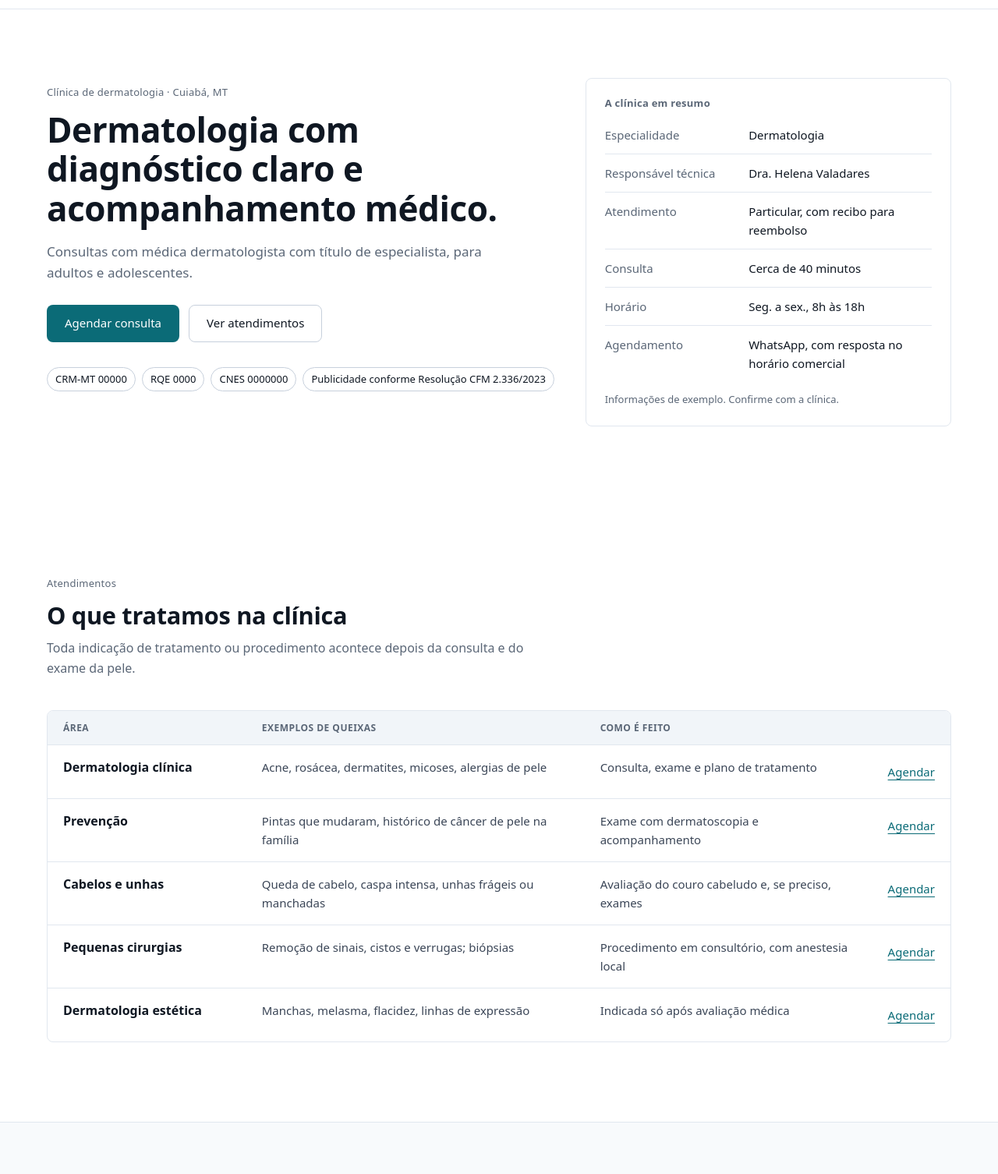
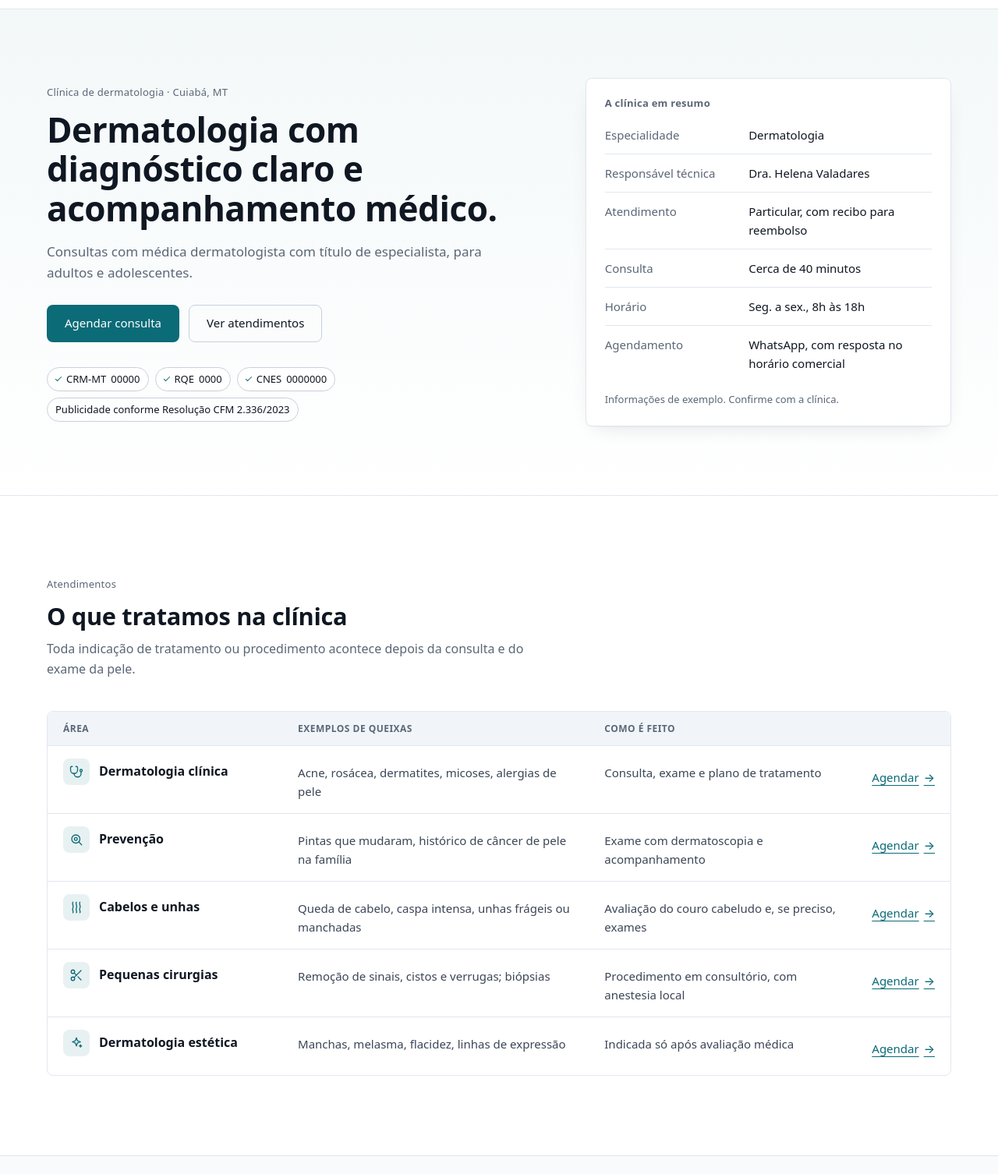
Before and after one commit to skyfoxxe/clinica-lume, a plain HTML site: page index.html in a window 1280 px wide. Shown: the part 94-1600 px from the top of the page at 78% size. Drawn offline with Linux system fonts and the light colour scheme.

Commit message:
Acabamento e movimento discretos: ícones, sombras, véu petróleo e entradas suaves
Co-Authored-By: Claude Opus 5.5 <noreply@anthropic.com>
Claude-Session: https://claude.ai/code/session_01S42CcTAuoZ13KAdjGEerM8

```diff
--- a/index.html
+++ b/index.html
@@ -104,31 +104,31 @@
             </thead>
             <tbody>
               <tr>
-                <th scope="row">Dermatologia clínica</th>
+                <th scope="row"><span class="svc"><svg class="svc-ico" viewBox="0 0 24 24" aria-hidden="true"><path d="M5 3H4a2 2 0 0 0-2 2v4a6 6 0 0 0 12 0V5a2 2 0 0 0-2-2h-1"/><path d="M8 15a6 6 0 0 0 12 0v-3"/><circle cx="20" cy="10" r="2"/></svg>Dermatologia clínica</span></th>
                 <td>Acne, rosácea, dermatites, micoses, alergias de pele</td>
                 <td>Consulta, exame e plano de tratamento</td>
                 <td><a class="row-link" data-wa="clinica" href="https://wa.me/5565999999999" target="_blank" rel="noopener">Agendar<span class="sr-only"> consulta de dermatologia clínica pelo WhatsApp (abre em nova aba)</span></a></td>
               </tr>
               <tr>
-                <th scope="row">Prevenção</th>
+                <th scope="row"><span class="svc"><svg class="svc-ico" viewBox="0 0 24 24" aria-hidden="true"><circle cx="11" cy="11" r="7"/><path d="m21 21-4.3-4.3"/><circle cx="11" cy="11" r="2.5"/></svg>Prevenção</span></th>
                 <td>Pintas que mudaram, histórico de câncer de pele na família</td>
                 <td>Exame com dermatoscopia e acompanhamento</td>
                 <td><a class="row-link" data-wa="prevencao" href="https://wa.me/5565999999999" target="_blank" rel="noopener">Agendar<span class="sr-only"> avaliação de pintas pelo WhatsApp (abre em nova aba)</span></a></td>
               </tr>
               <tr>
-                <th scope="row">Cabelos e unhas</th>
+                <th scope="row"><span class="svc"><svg class="svc-ico" viewBox="0 0 24 24" aria-hidden="true"><path d="M6 3c-2 4 2 6 0 10s2 6 0 8"/><path d="M12 3c-2 4 2 6 0 10s2 6 0 8"/><path d="M18 3c-2 4 2 6 0 10s2 6 0 8"/></svg>Cabelos e unhas</span></th>
                 <td>Queda de cabelo, caspa intensa, unhas frágeis ou manchadas</td>
                 <td>Avaliação do couro cabeludo e, se preciso, exames</td>
                 <td><a class="row-link" data-wa="cabelo" href="https://wa.me/5565999999999" target="_blank" rel="noopener">Agendar<span class="sr-only"> consulta sobre cabelos e unhas pelo WhatsApp (abre em nova aba)</span></a></td>
               </tr>
               <tr>
-                <th scope="row">Pequenas cirurgias</th>
+                <th scope="row"><span class="svc"><svg class="svc-ico" viewBox="0 0 24 24" aria-hidden="true"><circle cx="6" cy="6" r="3"/><circle cx="6" cy="18" r="3"/><path d="M20 4 8.12 15.88"/><path d="M14.47 14.48 20 20"/><path d="M8.12 8.12 12 12"/></svg>Pequenas cirurgias</span></th>
                 <td>Remoção de sinais, cistos e verrugas; biópsias</td>
                 <td>Procedimento em consultório, com anestesia local</td>
                 <td><a class="row-link" data-wa="cirurgia" href="https://wa.me/5565999999999" target="_blank" rel="noopener">Agendar<span class="sr-only"> avaliação para pequena cirurgia pelo WhatsApp (abre em nova aba)</span></a></td>
               </tr>
               <tr>
-                <th scope="row">Dermatologia estética</th>
+                <th scope="row"><span class="svc"><svg class="svc-ico" viewBox="0 0 24 24" aria-hidden="true"><path d="M12 3l1.8 5.2L19 10l-5.2 1.8L12 17l-1.8-5.2L5 10l5.2-1.8z"/><path d="M19 15v4"/><path d="M17 17h4"/></svg>Dermatologia estética</span></th>
                 <td>Manchas, melasma, flacidez, linhas de expressão</td>
                 <td>Indicada só após avaliação médica</td>
                 <td><a class="row-link" data-wa="estetica" href="https://wa.me/5565999999999" target="_blank" rel="noopener">Agendar<span class="sr-only"> avaliação estética pelo WhatsApp (abre em nova aba)</span></a></td>
@@ -242,7 +242,7 @@
     </section>
 
     <!-- Contato -->
-    <section class="section section-panel" id="contato" aria-labelledby="t-contato">
+    <section class="section section-wash" id="contato" aria-labelledby="t-contato">
       <div class="container contact-grid">
         <div class="contact-copy">
           <p class="eyebrow">Contato</p>
--- a/script.js
+++ b/script.js
@@ -1,6 +1,6 @@
 // Lume · faixa Básico · corporate-trust
 // 1) Os links de agendamento abrem o WhatsApp com a área de atendimento já escrita.
-// 2) Única entrada permitida pelo gênero: cada bloco aparece uma vez ao rolar (200 ms, 6 px).
+// 2) Sombra no cabeçalho ao rolar e entrada única de cada bloco ao rolar (sem cascata).
 
 (() => {
   const PHONE = '5565999999999'; // a confirmar com a clínica
@@ -27,6 +27,12 @@
     else img.addEventListener('error', empty, { once: true });
   });
 
+  // Cabeçalho ganha uma sombra leve quando a página sai do topo.
+  const head = document.querySelector('.site-head');
+  const onScroll = () => head.classList.toggle('is-scrolled', window.scrollY > 8);
+  onScroll();
+  window.addEventListener('scroll', onScroll, { passive: true });
+
   if (!('IntersectionObserver' in window)) return;
   document.documentElement.classList.add('js');
 
--- a/styles.css
+++ b/styles.css
@@ -18,12 +18,16 @@
   /* Acento único: petróleo */
   --accent: #0B6B77;               /* 6,2:1 no branco; texto branco no botão 6,2:1 */
   --accent-hover: #0A5C66;         /* 7,7:1 */
-  --accent-soft: #E8F1F2;          /* fundo do número dos passos */
+  --accent-soft: #E8F1F2;          /* fundo do número dos passos e dos ícones */
+  --accent-wash: #F3F8F9;          /* véu do acento na abertura e no contato */
   --on-accent: #FFFFFF;
 
   /* Bordas */
   --border: #E1E7EF;
   --border-strong: #C7D0DC;
+
+  /* Sombra única, bem baixa: dá corpo aos cartões sem enfeitar */
+  --shadow: 0 1px 2px rgba(15, 23, 34, 0.04), 0 10px 28px -14px rgba(15, 23, 34, 0.16);
 
   --font: system-ui, -apple-system, "Segoe UI", Roboto, "Helvetica Neue", Arial, sans-serif;
 
@@ -33,9 +37,13 @@
   --head-h: 68px;
   --radius: 8px;
 
-  /* Movimento: praticamente nenhum (Básico + corporate-trust) */
+  /* Movimento: pouco e discreto (Básico + corporate-trust) */
+  --ease-out: cubic-bezier(0.23, 1, 0.32, 1);
+  --t-press: 120ms;
   --t-hover: 140ms;
-  --t-enter: 200ms;
+  --t-enter: 220ms;
+  --t-intro: 420ms;
+  interpolate-size: allow-keywords;
 }
 
 *, *::before, *::after { box-sizing: border-box; }
@@ -106,8 +114,9 @@ h3 { font-size: 1.125rem; line-height: 1.35; }
   border: 1px solid transparent; border-radius: var(--radius);
   font: 500 0.9375rem/1 var(--font);
   text-decoration: none; white-space: nowrap;
-  transition: background-color var(--t-hover) ease, border-color var(--t-hover) ease;
+  transition: background-color var(--t-hover) ease, border-color var(--t-hover) ease, transform var(--t-press) var(--ease-out);
 }
+.btn:active { transform: scale(0.98); }
 .btn-sm { min-height: 40px; padding: 0 16px; font-size: 0.875rem; }
 .btn-primary { background: var(--accent); color: var(--on-accent); }
 .btn-secondary { border-color: var(--border-strong); color: var(--text); background: transparent; }
@@ -123,7 +132,9 @@ h3 { font-size: 1.125rem; line-height: 1.35; }
   position: sticky; top: 0; z-index: 20;
   background: var(--surface);
   border-bottom: 1px solid var(--border);
+  transition: box-shadow var(--t-enter) ease;
 }
+.site-head.is-scrolled { box-shadow: 0 6px 20px -12px rgba(15, 23, 34, 0.22); }
 .head-row { display: flex; align-items: center; gap: 32px; min-height: var(--head-h); }
 .logo { display: inline-flex; align-items: center; gap: 10px; margin-right: auto; color: var(--text); font-weight: 600; font-size: 1.0625rem; text-decoration: none; }
 .logo-mark { width: 30px; height: 30px; }
@@ -136,8 +147,11 @@ h3 { font-size: 1.125rem; line-height: 1.35; }
 
 /* ---------- Abertura ---------- */
 
-.hero { padding-block: clamp(48px, 7vw, 88px); }
-.hero-panel { background: var(--surface-raised); }
+.hero {
+  padding-block: clamp(48px, 7vw, 88px);
+  background: linear-gradient(180deg, var(--accent-wash) 0%, var(--surface) 100%);
+  border-bottom: 1px solid var(--border);
+}
 .hero-grid {
   display: grid;
   grid-template-columns: repeat(12, minmax(0, 1fr));
@@ -157,7 +171,19 @@ h3 { font-size: 1.125rem; line-height: 1.35; }
   font-variant-numeric: tabular-nums;
 }
 
-.hero-panel { grid-column: 8 / span 5; }
+.hero-panel { grid-column: 8 / span 5; box-shadow: var(--shadow); }
+.chips li:not(:last-child) { display: inline-flex; align-items: center; gap: 6px; background: var(--surface); }
+.chips li:not(:last-child)::before {
+  content: ""; width: 8px; height: 4px; margin-top: -3px;
+  border-left: 1.5px solid var(--accent); border-bottom: 1.5px solid var(--accent);
+  transform: rotate(-45deg);
+}
+
+/* Entrada da abertura: uma vez, ao carregar */
+@keyframes rise { from { opacity: 0; transform: translateY(8px); } }
+@keyframes fade { from { opacity: 0; } }
+.hero-copy, .hero-panel { animation: rise var(--t-intro) var(--ease-out) both; }
+.hero-panel { animation-delay: 80ms; }
 
 /* ---------- Painéis, cartões e tabelas ---------- */
 
@@ -196,7 +222,14 @@ h3 { font-size: 1.125rem; line-height: 1.35; }
   color: var(--text-muted); background: var(--surface-sunk);
 }
 .services tbody tr:last-child > * { border-bottom: 0; }
-.services tbody th { width: 22%; font-weight: 600; color: var(--text); }
+.services tbody th { width: 26%; font-weight: 600; color: var(--text); }
+.svc { display: inline-flex; align-items: center; gap: 12px; }
+.svc-ico {
+  flex: none; width: 34px; height: 34px; padding: 8px;
+  border-radius: 8px; background: var(--accent-soft);
+  fill: none; stroke: var(--accent); stroke-width: 1.75; stroke-linecap: round; stroke-linejoin: round;
+}
+.services tbody td { padding-top: 22px; }
 .services td { font-size: 0.9375rem; }
 .services td:last-child { width: 1%; text-align: right; white-space: nowrap; }
 .services tbody tr { transition: background-color var(--t-hover) ease; }
@@ -205,15 +238,25 @@ h3 { font-size: 1.125rem; line-height: 1.35; }
   font-size: 0.9375rem; font-weight: 500; color: var(--accent);
   text-decoration: underline; text-underline-offset: 4px; text-decoration-thickness: 1px;
 }
+.row-link::after {
+  content: "→" / ""; display: inline-block; margin-left: 6px; text-decoration: none;
+  transition: transform 160ms var(--ease-out);
+}
 
 /* ---------- Seções ---------- */
 
 .section { padding-block: var(--section); }
 .section-panel { background: var(--surface-raised); border-block: 1px solid var(--border); }
+.section-wash { background: var(--accent-wash); border-top: 1px solid var(--border); }
 
 
 .steps { display: grid; grid-template-columns: repeat(3, minmax(0, 1fr)); gap: 24px; }
-.step { padding: 24px; background: var(--surface); border: 1px solid var(--border); border-radius: var(--radius); }
+.step { position: relative; padding: 24px; background: var(--surface); border: 1px solid var(--border); border-radius: var(--radius); box-shadow: var(--shadow); }
+/* Linha que liga os passos, no desktop */
+.step:not(:last-child)::after {
+  content: ""; position: absolute; top: 40px; right: -25px; width: 24px;
+  border-top: 1px dashed var(--border-strong);
+}
 .step-n {
   display: inline-grid; place-items: center;
   width: 32px; height: 32px; margin-bottom: 16px;
@@ -232,7 +275,7 @@ h3 { font-size: 1.125rem; line-height: 1.35; }
 }
 
 /* Corpo clínico */
-.doctor { display: grid; grid-template-columns: 280px minmax(0, 1fr); gap: 32px; padding: 24px; align-items: start; }
+.doctor { box-shadow: var(--shadow); display: grid; grid-template-columns: 280px minmax(0, 1fr); gap: 32px; padding: 24px; align-items: start; }
 .doctor-photo { overflow: hidden; border-radius: 6px; background: var(--surface-sunk); aspect-ratio: 4 / 5; }
 .doctor-photo img { width: 100%; height: 100%; object-fit: cover; object-position: 50% 20%; }
 .doctor-photo.is-empty { display: grid; place-items: center; }
@@ -253,15 +296,24 @@ h3 { font-size: 1.125rem; line-height: 1.35; }
   content: ""; flex: none; width: 10px; height: 10px; margin-right: 4px;
   border-right: 2px solid var(--text-muted); border-bottom: 2px solid var(--text-muted);
   transform: rotate(45deg) translateY(-3px);
+  transition: transform var(--t-enter) var(--ease-out);
 }
 .faq details[open] summary::after { transform: rotate(225deg) translateY(-3px); }
 .faq details p { padding-bottom: 20px; max-width: 44em; }
+/* Resposta abre com altura suave onde o navegador permite; nos outros, abre direto */
+@supports selector(::details-content) {
+  .faq details::details-content {
+    block-size: 0; overflow: hidden;
+    transition: block-size var(--t-enter) var(--ease-out), content-visibility var(--t-enter) allow-discrete;
+  }
+  .faq details[open]::details-content { block-size: auto; }
+}
 
 /* Contato */
 .contact-grid { display: grid; grid-template-columns: repeat(12, minmax(0, 1fr)); gap: 32px 24px; align-items: center; }
 .contact-copy { grid-column: 1 / span 5; }
 .contact-copy .btn { margin-top: 24px; }
-.contact-card { grid-column: 7 / span 6; padding: 8px 24px; }
+.contact-card { grid-column: 7 / span 6; padding: 8px 24px; box-shadow: var(--shadow); }
 
 /* ---------- Rodapé ---------- */
 
@@ -281,16 +333,21 @@ h3 { font-size: 1.125rem; line-height: 1.35; }
   .nav a:hover { color: var(--text); }
   .services tbody tr:hover { background: var(--surface-raised); }
   .row-link:hover { color: var(--accent-hover); }
+  .services tbody tr:hover .row-link::after { transform: translateX(3px); }
+  .faq summary:hover { color: var(--accent); }
   .site-foot a:hover { color: var(--accent); }
 }
 
-/* Única entrada permitida: seções aparecem ao rolar, 200 ms, 6 px, sem cascata */
-.js .reveal { opacity: 0; transform: translateY(6px); transition: opacity var(--t-enter) ease-out, transform var(--t-enter) ease-out; }
+/* Blocos aparecem uma vez ao rolar, sem cascata */
+.js .reveal { opacity: 0; transform: translateY(8px); transition: opacity var(--t-intro) var(--ease-out), transform var(--t-intro) var(--ease-out); }
 .js .reveal.in { opacity: 1; transform: none; }
 
 @media (prefers-reduced-motion: reduce) {
   html { scroll-behavior: auto; }
   .js .reveal { transform: none; }
+  .hero-copy, .hero-panel { animation-name: fade; }
+  .btn:active { transform: none; }
+  .row-link::after, .faq summary::after { transition: none; }
 }
 
 /* ---------- Tablet ---------- */
@@ -310,6 +367,9 @@ h3 { font-size: 1.125rem; line-height: 1.35; }
   .logo-sub, .topbar-place { display: none; }
   .hero-actions .btn { flex: 1 1 100%; }
   .steps { grid-template-columns: 1fr; gap: 16px; }
+  .step:not(:last-child)::after { top: auto; bottom: -17px; right: auto; left: 39px; width: 0; height: 16px; border-top: 0; border-left: 1px dashed var(--border-strong); }
+  .svc-ico { width: 30px; height: 30px; padding: 6px; }
+  .services tbody td { padding-top: 0; }
   .doctor { grid-template-columns: 1fr; gap: 20px; padding: 16px; }
   .doctor-photo { aspect-ratio: 1; }
   .contact-copy, .contact-card { grid-column: 1 / -1; }
```
Also changed, not shown: 1 other file.
